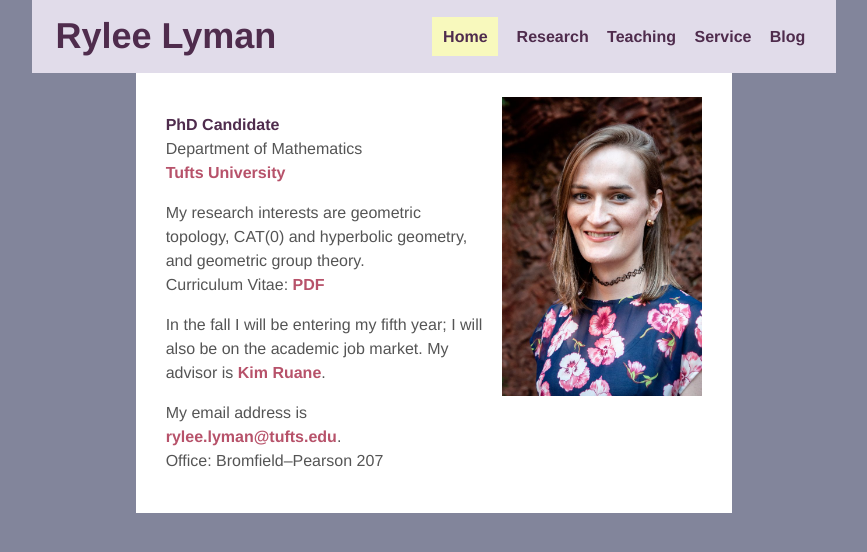
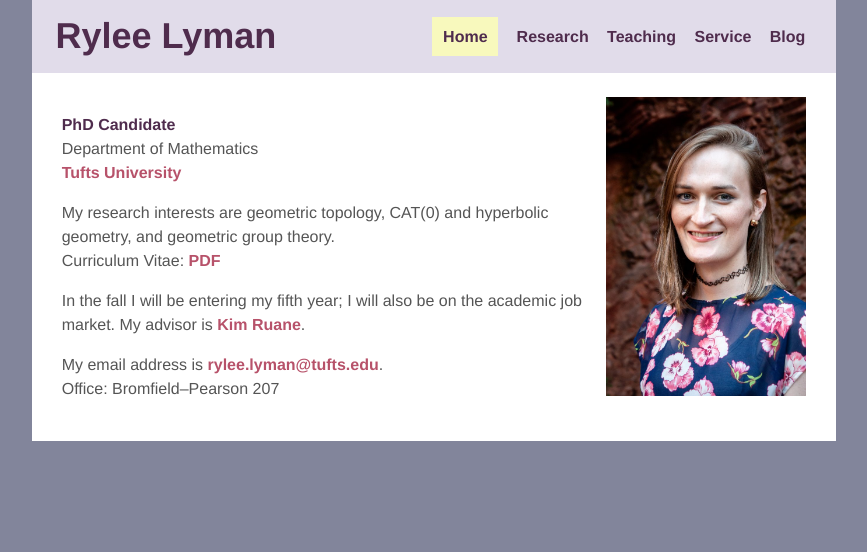
Before and after one commit to ryleelyman/Site, a Jekyll site: the page built from index.md, in a window 1280 px wide. Shown: the top 552 px of the page, without its empty margins (206-1073 px from the left). Built offline with Jekyll 4.4.1, drawn with Linux system fonts in a browser that asks for light colours.

Commit message:
fix font-size

```diff
--- a/_sass/main.scss
+++ b/_sass/main.scss
@@ -7,7 +7,6 @@
   --darkfg: #4F2C4D;
   --sans: "Helvetica Neue", "Helvetica", "Arial", sans-serif;
   color: #555;
-  font-size: 16px;
   line-height: 1.5em;
   font-family: "Georgia", serif;
 }
@@ -29,7 +28,6 @@
 .maindiv {
   background-color: white;
   box-sizing: content-box;
-  max-width: var(--measure);
   margin: 0 auto;
   padding: 1.5rem calc(1.5ch * 1.5 * 1.5);
 }
@@ -54,6 +52,7 @@
   max-width: calc(var(--measure) * 1.5);
   background-color: var(--darkbg);
   margin: 0 auto;
+  font-size: 16px;
 }
 
 .headshot {
```
Also changed, not shown: 14 other files.
